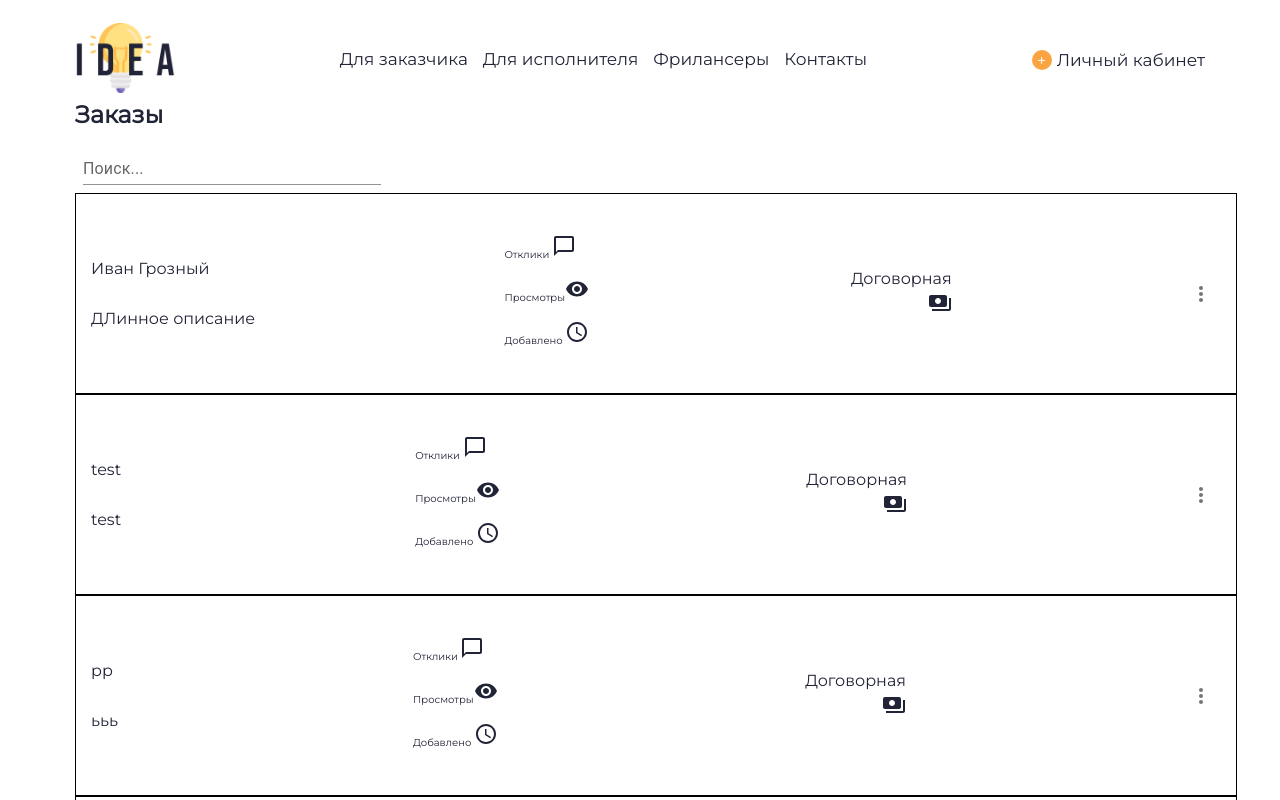
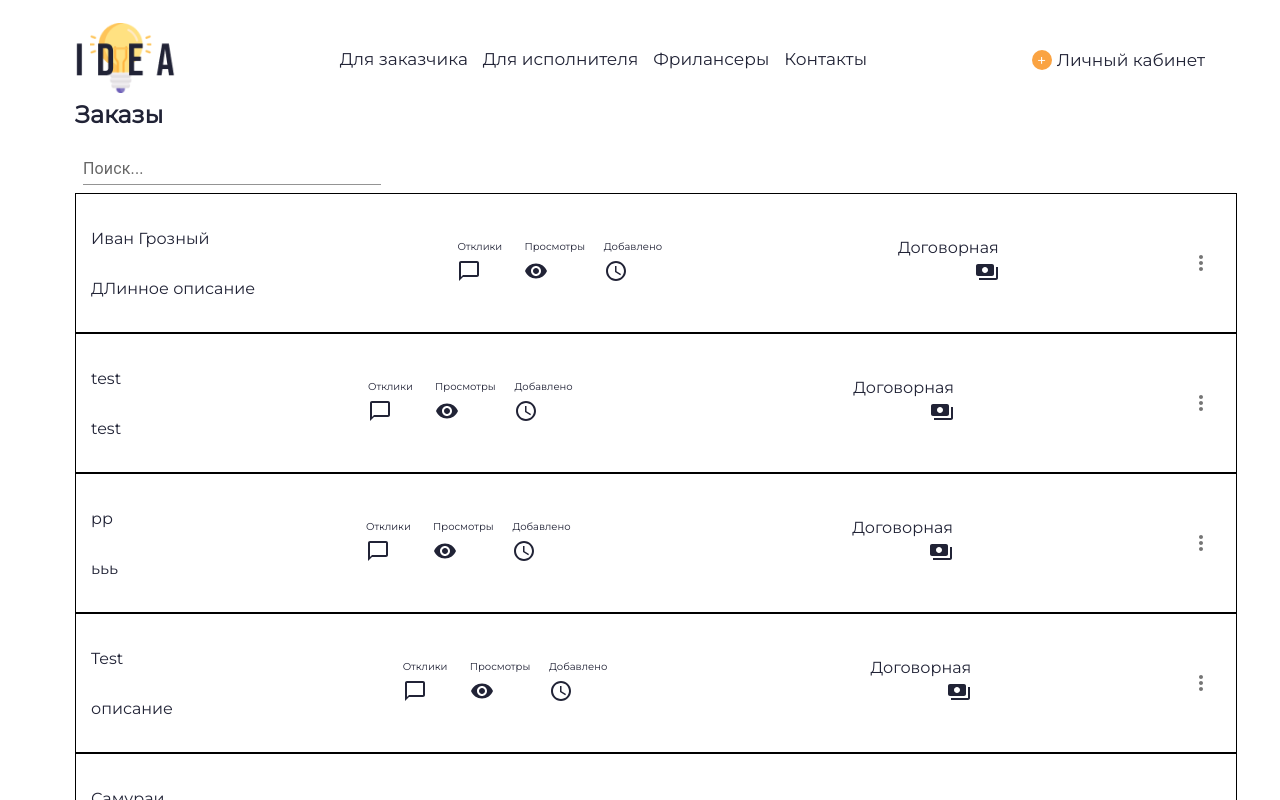
Before and after one commit to Don-Mihai/react-project-02, a React (Create React App) app: page /orders in a window 1280 px wide. Shown: the top 800 px of the page. Built offline with nearby package versions, Linux system fonts and the light colour scheme; data requests are answered from the project's data file; a web font is replaced by a local one.

Commit message:
design center

```diff
--- a/src/components/Orders/Orders.scss
+++ b/src/components/Orders/Orders.scss
@@ -19,12 +19,14 @@
 
     margin: 0 auto;
     padding: 10px 15px;
-  font-family: "Montserrat", sans-serif;
+    font-family: 'Montserrat', sans-serif;
     font-size: 16px;
     font-weight: normal;
     line-height: 25px;
     border-color: black;
     &__details {
+        display: flex;
+        align-items: center;
         max-width: 20%;
         margin: 20px;
         font-size: 10px;
```
Lines whose indentation alone changed are shown as unchanged.
